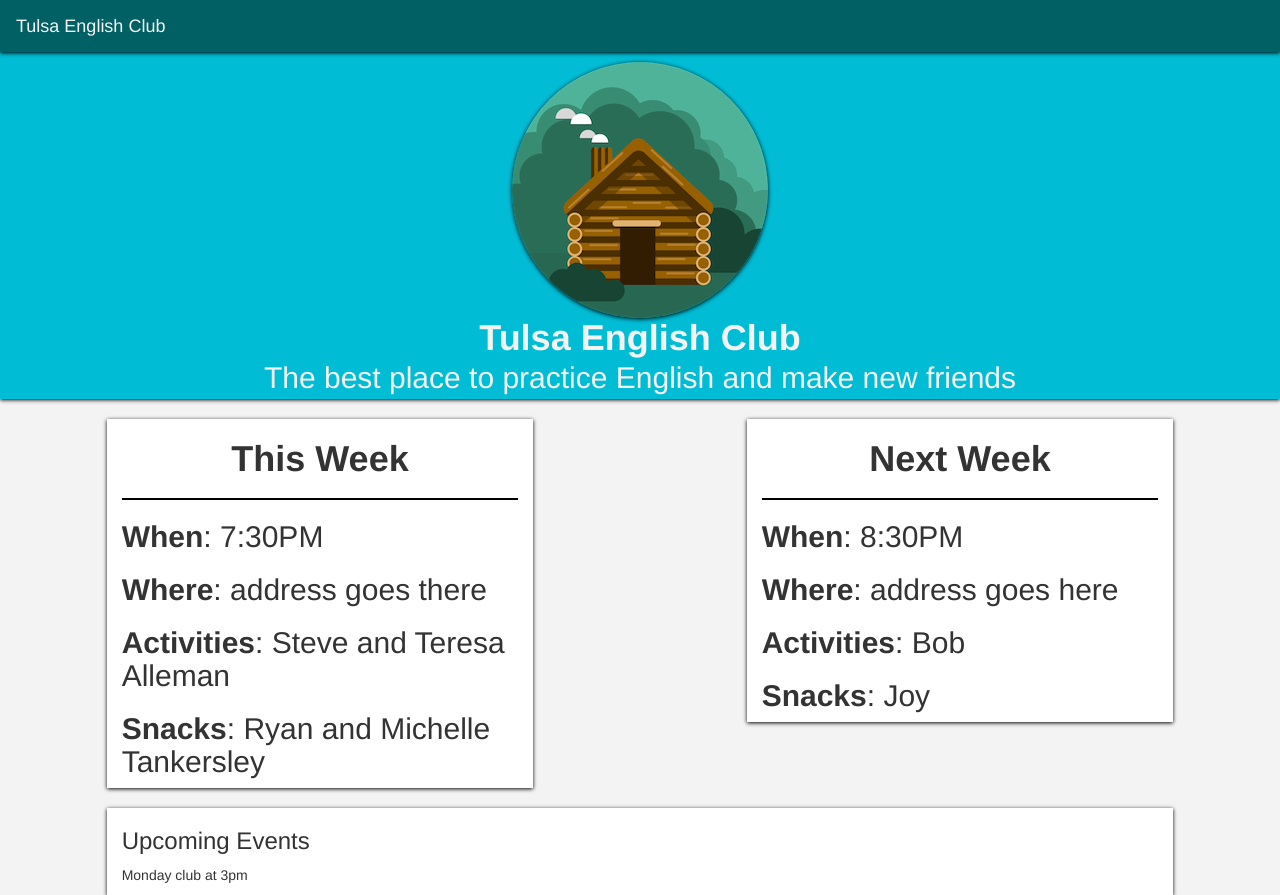
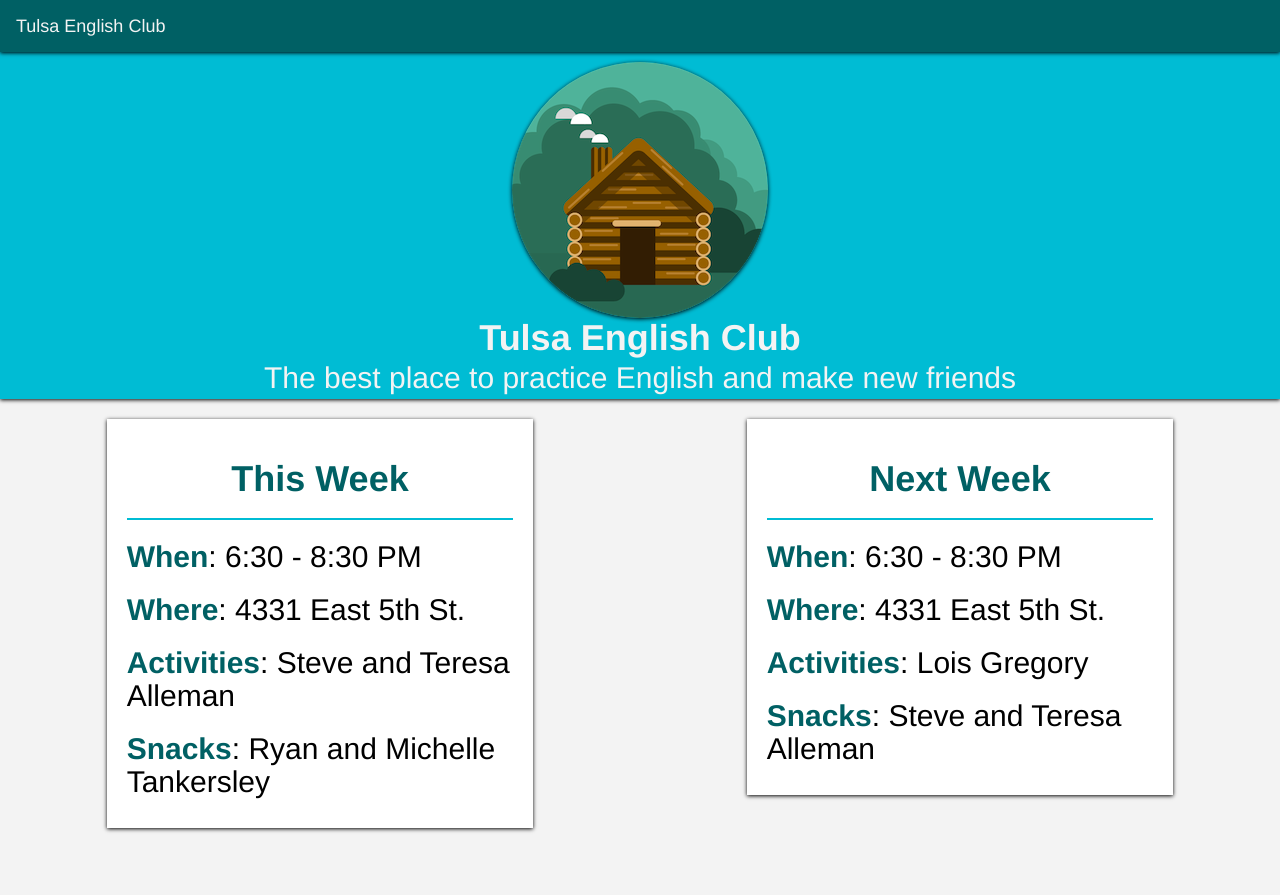
Before and after one commit to RyanTankersley/tulsa-english-club, a website: page index.html in a window 1280 px wide. After the commit the page ends 848 px from the top, so only its background shows below. Drawn offline with nearby package versions, Linux system fonts and the light colour scheme.

Commit message:
Added color to week's activities and put accurate information

```diff
--- a/index.html
+++ b/index.html
@@ -28,28 +28,28 @@
 			</div>
 			<div class="row activity-container">
 				<div class="activity col-xs-12 col-md-offset-1 col-md-4">
-					<h1 align="center" style="font-weight: bold;">This Week</h1>
-					<hr style="border: solid 1px black">
+					<h1 align="center"><strong>This Week</strong></h1>
+					<hr>
 					<h2 id="js-this-when"></h2>
 					<h2 id="js-this-where"></h2>
 					<h2 id="js-this-activities"></h2>
 					<h2 id="js-this-snacks"></h2>
 				</div>
 				<div class="activity col-xs-12 col-md-offset-2 col-md-4">
-					<h1 align="center" style="font-weight: bold;">Next Week</h1>
-					<hr style="border: solid 1px black">
+					<h1 align="center"><strong>Next Week</strong></h1>
+					<hr>
 					<h2 id="js-next-when"></h2>
 					<h2 id="js-next-where"></h2>
 					<h2 id="js-next-activities"></h2>
 					<h2 id="js-next-snacks"></h2>
 				</div>
 			</div>
-			<div class="row">
+			<!--<div class="row">
 				<div class="activity col-xs-12 col-md-offset-1 col-md-10">
 					<h3>Upcoming Events</h3>
 					<p>Monday club at 3pm</p>
 				</div>
-			</div>
+			</div>						-->
 		</div>
 
 		<script>
@@ -57,12 +57,12 @@
 
 			function getActivities() {
 				return [
-					new Activity("7:30PM",
-						"address goes there", "Steve and Teresa Alleman",
+					new Activity("6:30 - 8:30 PM",
+						"4331 East 5th St.", "Steve and Teresa Alleman",
 						"Ryan and Michelle Tankersley"),
-					new Activity("8:30PM",
-						"address goes here", "Bob",
-						"Joy"),
+					new Activity("6:30 - 8:30 PM",
+						"4331 East 5th St.", "Lois Gregory",
+						"Steve and Teresa Alleman"),
 				];
 			};
 			function Activity(when, where, activities, snacks) {
--- a/styles/site.css
+++ b/styles/site.css
@@ -58,6 +58,15 @@ body {
 	background: white;
 	box-shadow: 0px 1px 4px 0px #000000;
 	z-index: -1;
+	padding: 20px;
+	color: #000000;
+}
+
+.activity strong {
+	color: #006064;
+}
+hr {
+	border: solid 1px #00BCD4;
 }
 
 @media (max-width: 992px) {
```
